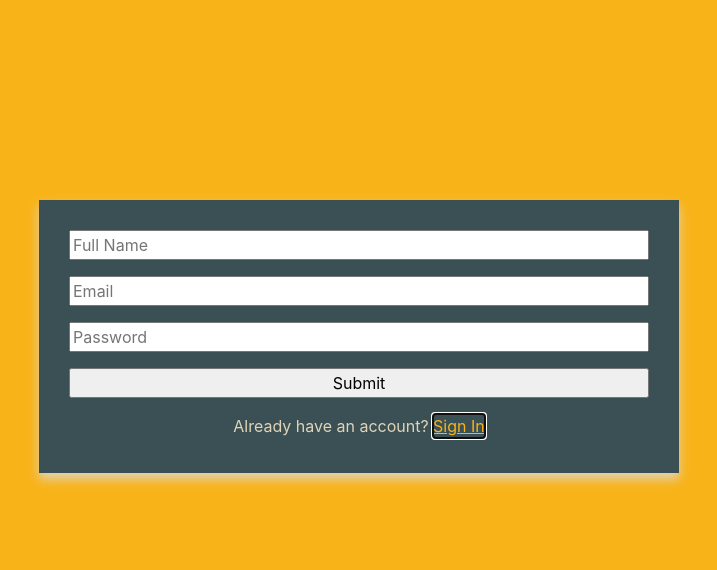
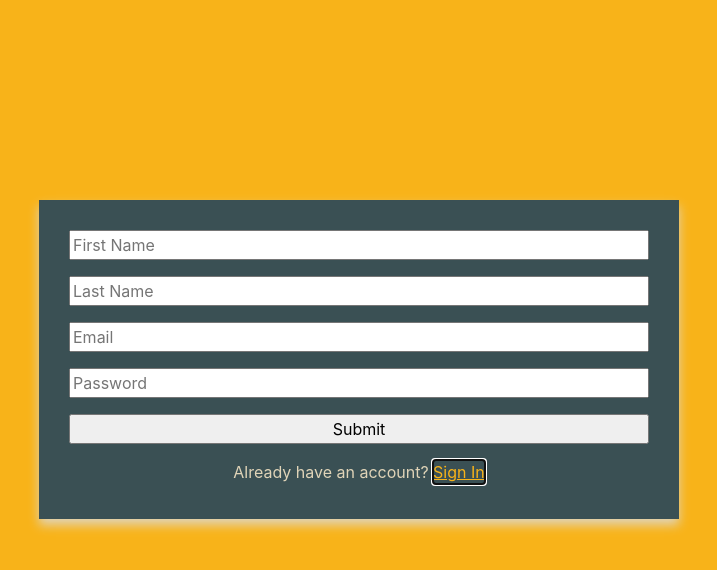
Before and after one commit to imaniintech/PersonalFinanceTracker, a React (Create React App) app in the folder personal_finance_tracker/: page / in a window 1280 px wide. Both pictures are taken after a click on the button "Sign Up". Shown: the top 570 px of the page, without its empty margins (281-998 px from the left). Built offline with nearby package versions, Linux system fonts and the light colour scheme.

Commit message:
added another variable and input to register form

```diff
--- a/personal_finance_tracker/src/components/forms/RegisterPage.jsx
+++ b/personal_finance_tracker/src/components/forms/RegisterPage.jsx
@@ -5,7 +5,8 @@ class RegisterPage extends Component {
 
 
     state = {
-        name: '',
+        fistName: '',
+        lastName: '',
         email: '',
         password: ''
     }
@@ -16,8 +17,13 @@ class RegisterPage extends Component {
                 <form className="loginForm">
 
                     <div className="form-group">
-                        <label htmlFor="name"></label>
-                        <input type="text" className="name" placeholder="Full Name" name="name" />
+                        <label htmlFor="firstName"></label>
+                        <input type="text" className="firstName" placeholder="First Name" name="name" />
+                    </div>
+
+                    <div className="form-group">
+                        <label htmlFor="lastName"></label>
+                        <input type="text" className="lastName" placeholder="Last Name" name="name" />
                     </div>
 
                     <div className="form-group">
--- a/personal_finance_tracker/src/index.css
+++ b/personal_finance_tracker/src/index.css
@@ -22,7 +22,11 @@ h1{
   margin: 200px auto;
 }
 
-.name{
+.firstName{
+  width: 100%;
+}
+
+.lastName{
   width: 100%;
 }
 
```
